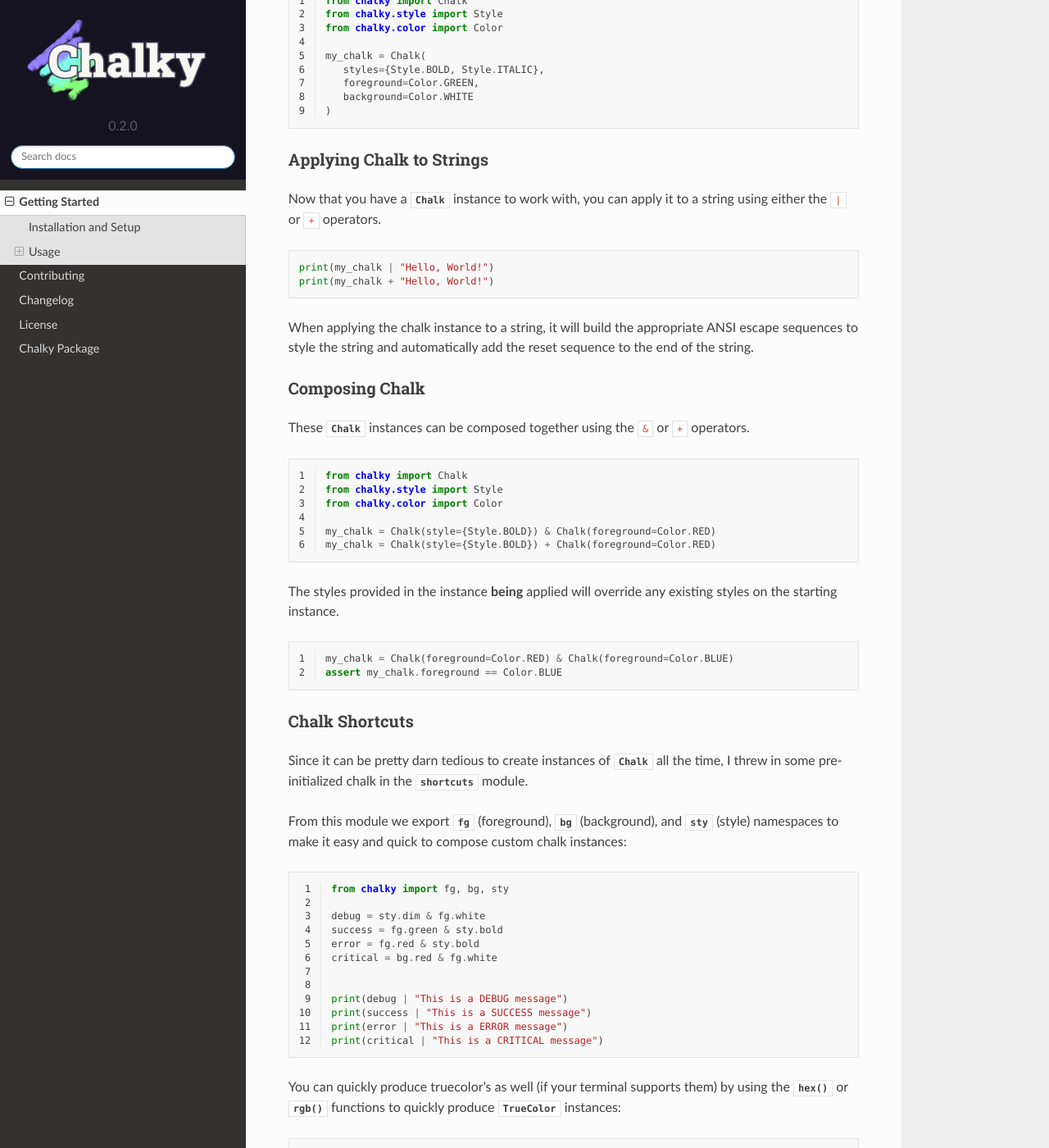
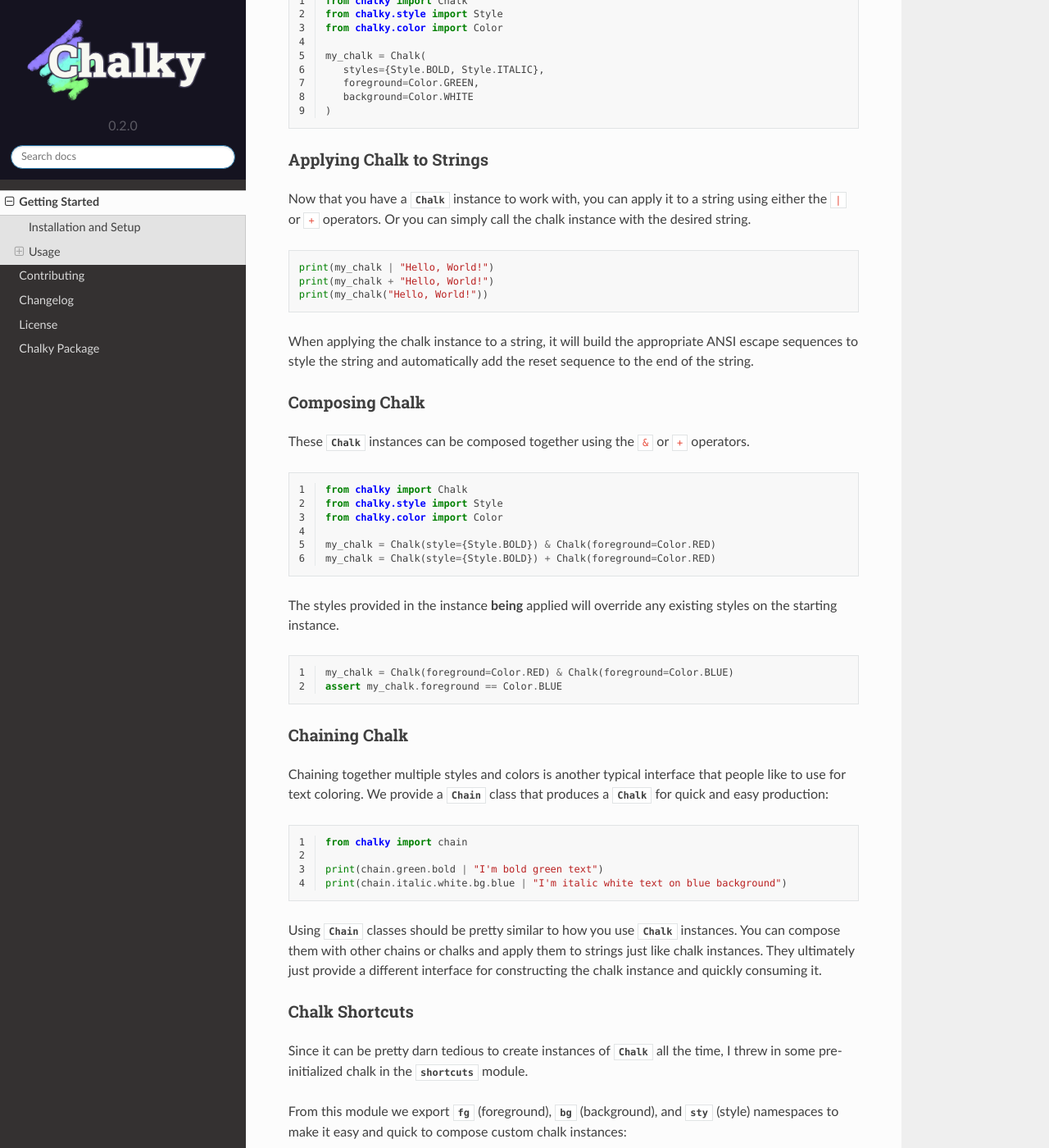
Before and after one commit to stephen-bunn/chalky, a Sphinx documentation site: the page built from docs/source/getting-started.rst, in a window 1280 px wide and 1400 px high, scrolled down 1125 px. Shown: the whole window at 82% size. Built offline with Sphinx 7.4.7 and the Read the Docs theme 2.0.0, drawn with Linux system fonts in a browser that asks for light colours.

Commit message:
Adding chaining documentation and some assets
Signed-off-by: Stephen Bunn <stephen@bunn.io>

```diff
--- a/docs/source/getting-started.rst
+++ b/docs/source/getting-started.rst
@@ -71,11 +71,13 @@ Applying Chalk to Strings
 
 Now that you have a :class:`~chalky.chalk.Chalk` instance to work with, you can apply it
 to a string using either the ``|`` or ``+`` operators.
+Or you can simply call the chalk instance with the desired string.
 
 .. code-block:: python
 
    print(my_chalk | "Hello, World!")
    print(my_chalk + "Hello, World!")
+   print(my_chalk("Hello, World!"))
 
 When applying the chalk instance to a string, it will build the appropriate ANSI escape
 sequences to style the string and automatically add the reset sequence to the end of the
@@ -107,6 +109,30 @@ on the starting instance.
    my_chalk = Chalk(foreground=Color.RED) & Chalk(foreground=Color.BLUE)
    assert my_chalk.foreground == Color.BLUE
 
+
+Chaining Chalk
+--------------
+
+Chaining together multiple styles and colors is another typical interface that people
+like to use for text coloring.
+We provide a :class:`~.chain.Chain` class that produces a :class:`~.chalk.Chalk` for
+quick and easy production:
+
+.. code-block:: python
+   :linenos:
+
+   from chalky import chain
+
+   print(chain.green.bold | "I'm bold green text")
+   print(chain.italic.white.bg.blue | "I'm italic white text on blue background")
+
+
+Using :class:`~.chain.Chain` classes should be pretty similar to how you use
+:class:`~.chalk.Chalk` instances.
+You can compose them with other chains or chalks and apply them to strings just like
+chalk instances.
+They ultimately just provide a different interface for constructing the chalk instance
+and quickly consuming it.
 
 Chalk Shortcuts
 ---------------
```
Also changed, not shown: CHANGELOG.rst (+5 -4 lines), README.md (+31 -4 lines), docs/source/_static/assets/img/chaining.png (added), 5 other files.
